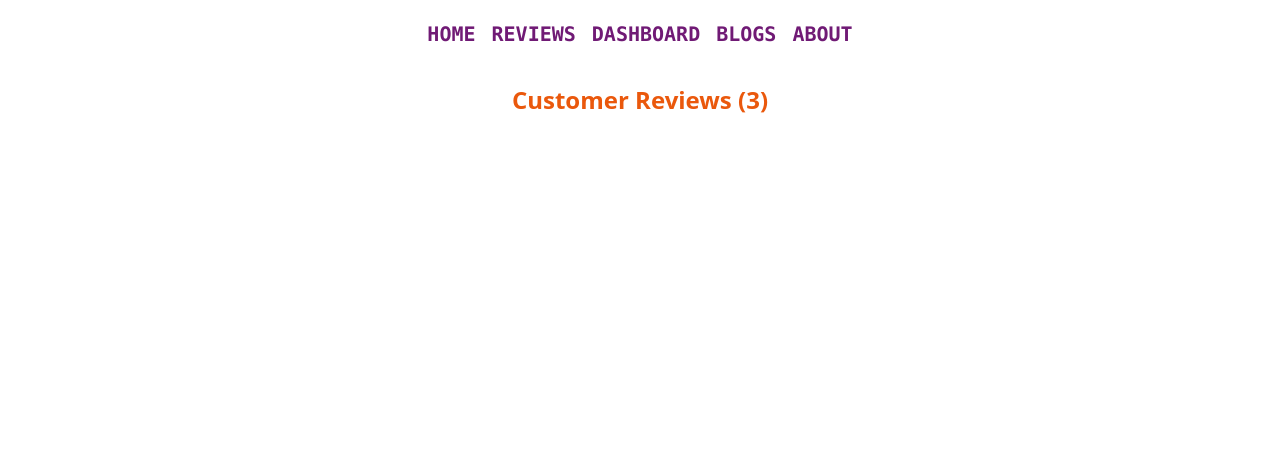
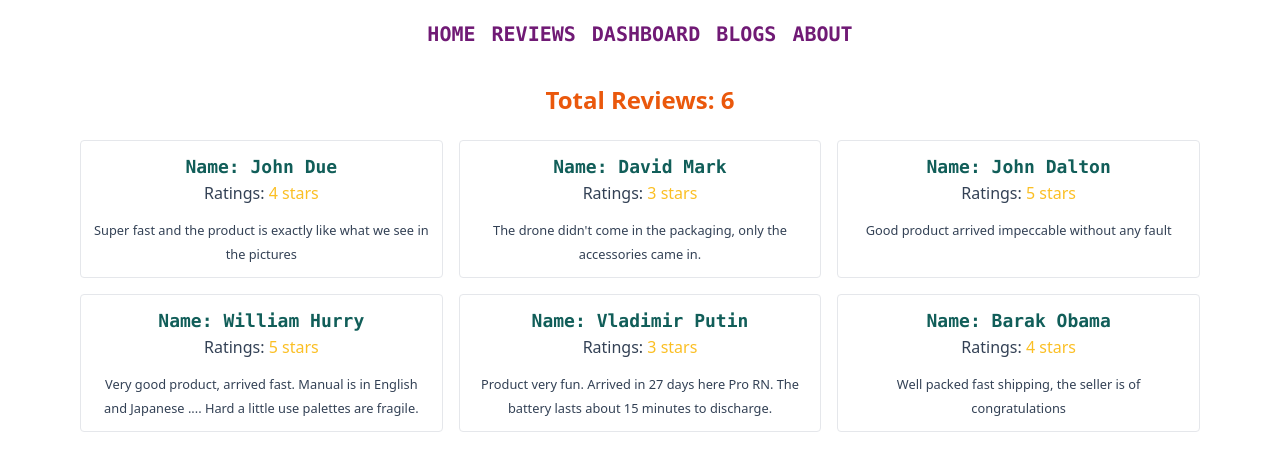
Before and after one commit to shamim-5/product-analysis-website, a React (Create React App) app: page /reviews in a window 1280 px wide. Shown: the top 470 px of the page. Built offline with nearby package versions, Linux system fonts and the light colour scheme.

Commit message:
review component done

```diff
--- /dev/null
+++ b/public/review.json
@@ -0,0 +1,20 @@
+ [
+    {
+       "name": "John Due", "details": "Super fast and the product is exactly like what we see in the pictures", "ratings": "4 stars"
+      },
+    {
+       "name": "David Mark", "details": "The drone didn't come in the packaging, only the accessories came in. ", "ratings": "3 stars"
+      },
+    {
+        "name": "John Dalton", "details": "Good product arrived impeccable without any fault ", "ratings": "5 stars"
+      },
+    {
+        "name": "William Hurry", "details": "Very good product, arrived fast. Manual is in English and Japanese .... Hard a little use palettes are fragile.", "ratings": "5 stars"
+      },
+    {
+       "name": " Vladimir Putin", "details": "Product very fun. Arrived in 27 days here Pro RN. The battery lasts about 15 minutes to discharge.", "ratings": "3 stars"
+      },
+    {
+       "name": "Barak Obama", "details": "Well packed fast shipping, the seller is of congratulations", "ratings": "4 stars"
+      }
+  ]
--- a/src/App.js
+++ b/src/App.js
@@ -1,3 +1,4 @@
+
 import { Route, Routes } from "react-router-dom";
 import "./App.css";
 import About from "./components/About/About";
@@ -13,11 +14,11 @@ function App() {
       <Header></Header>
       <Routes>
         <Route path="/" element={<Home />} />
-        <Route path="reviews" element={<Reviews />} />
-        <Route path="dashboard" element={<Dashboard />} />
-        <Route path="home" element={<Home />} />
-        <Route path="blogs" element={<Blogs />} />
-        <Route path="about" element={<About />} />
+        <Route path="/reviews" element={<Reviews />} />
+        <Route path="/dashboard" element={<Dashboard />} />
+        <Route path="/home" element={<Home />} />
+        <Route path="/blogs" element={<Blogs />} />
+        <Route path="/about" element={<About />} />
       </Routes>
     </div>
   );
--- a/src/components/Home/Home.js
+++ b/src/components/Home/Home.js
@@ -1,5 +1,4 @@
 import React from "react";
-import Reviews from "../Reviews/Reviews";
 
 const Home = () => {
   return (
@@ -18,8 +17,11 @@ const Home = () => {
           <img src="https://res.cloudinary.com/dskmjlma4/image/upload/v1649000017/product-analysis/drone-hovering-up_puw9wi.jpg" alt="" />
         </div>
       </div>
-      <Reviews></Reviews>
-      <button className="text-bold text-3xl text-violet-900 border-2 bg-sky-100 px-3 rounded-lg hover:text-blue-900 my-14 hover:bg-violet-100">See All Reviews</button>
+      <div>
+        <h2 className="text-2xl font-sans font-semibold text-orange-600">Customer Reviews (3)</h2>
+      </div>
+      <button type="button" className="text-bold text-3xl text-violet-900 border-2 bg-sky-100 px-3 rounded-lg hover:text-blue-900 my-14 hover:bg-violet-100">See All Reviews
+      </button>
     </div>
   );
 };
--- a/src/components/Reviews/Reviews.js
+++ b/src/components/Reviews/Reviews.js
@@ -1,14 +1,21 @@
-import React from "react";
+import axios from "axios";
+import React, { useEffect, useState } from "react";
+import SetReview from "../SetReview/SetReview";
 
 const Reviews = () => {
+  const [reviews, setReviews] = useState([]);
+  useEffect(() => {
+    axios.get("review.json").then((res) => setReviews(res.data));
+  }, []);
   return (
-    <div className="my-9">
+    <div className="my-9 mx-20">
       <div>
-        <h2 className="text-2xl font-sans font-semibold text-orange-600">Customer Reviews (3)</h2>
+        <h2 className="text-2xl font-sans font-semibold text-orange-600 mb-6">Total Reviews: {reviews.length}</h2>
       </div>
-      <div></div>
-      <div>
-
+      <div className="grid grid-cols-3 gap-4">
+        {reviews.map((review) => (
+          <SetReview review={review}></SetReview>
+        ))}
       </div>
     </div>
   );
--- /dev/null
+++ b/src/components/SetReview/SetReview.js
@@ -0,0 +1,18 @@
+import React from "react";
+
+const SetReview = ({ review }) => {
+  const { name, details, ratings } = review;
+  return (
+    <div className="border rounded p-3">
+      <h2 className="text-slate-700 font-bold font-mono text-lg text-teal-800">Name: {name}</h2>
+      <h3 className="text-slate-700 pb-3">
+        Ratings: <span className="text-amber-400">{ratings}</span>
+      </h3>
+      <p className="text-slate-700">
+        <small>{details}</small>
+      </p>
+    </div>
+  );
+};
+
+export default SetReview;
```
Also changed, not shown: src/index.js (+4 -4 lines).
